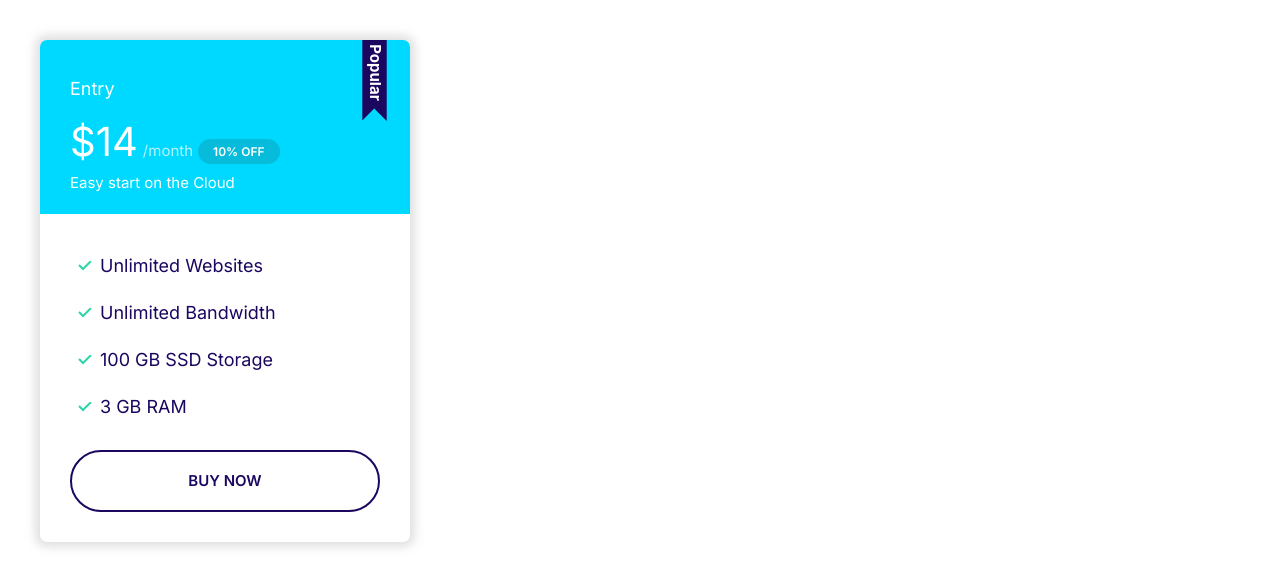
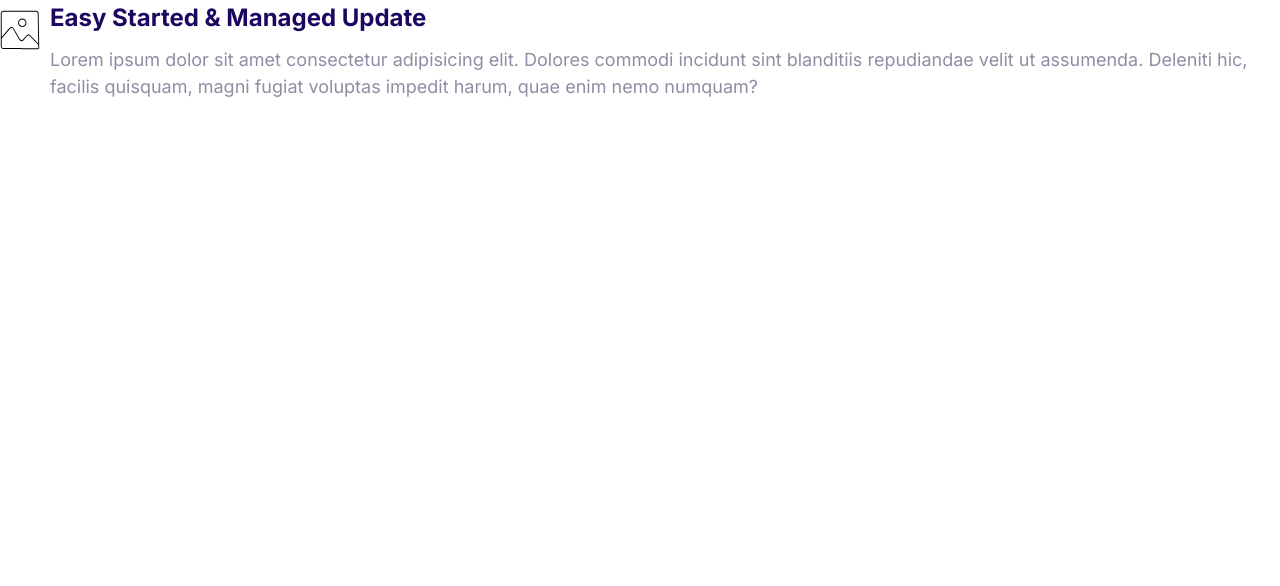
Before and after one commit to ryfatron/Moshify, a plain HTML site: page index.html in a window 1280 px wide. Drawn offline with Linux system fonts and the light colour scheme.

Commit message:
Define Medias

```diff
--- a/css/style.css
+++ b/css/style.css
@@ -348,3 +348,18 @@ a {
     width: 3.5rem;
   }
 }
+
+/* Medias */
+.media {
+  display: flex;
+}
+.media__title {
+  margin-top: 0;
+}
+.media__body {
+  margin-left: 1rem;
+}
+.media__image {
+  position: relative;
+  top: 1rem;
+}
--- a/index.html
+++ b/index.html
@@ -1,6 +1,5 @@
 <!DOCTYPE html>
 <html lang="en">
-
   <head>
     <meta charset="UTF-8" />
     <meta http-equiv="X-UA-Compatible" content="IE=edge" />
@@ -8,34 +7,30 @@
     <title>Moshify</title>
     <link rel="preconnect" href="https://fonts.googleapis.com" />
     <link rel="preconnect" href="https://fonts.gstatic.com" crossorigin />
-  <link href="https://fonts.googleapis.com/css2?family=Inter:wght@400;600;700&display=swap" rel="stylesheet" />
+    <link
+      href="https://fonts.googleapis.com/css2?family=Inter:wght@400;600;700&display=swap"
+      rel="stylesheet"
+    />
     <link rel="stylesheet" href="css/normalize.css" />
     <link rel="stylesheet" href="css/style.css" />
   </head>
 
   <body>
-  <div style="width: 450px; padding: 4rem;">
-    <div class="plan plan--popular">
-      <div class="card card--secondary">
-        <div class="card__header">
-          <h2 class="plan__name">Entry</h2>
-          <span class="plan__price">$14</span>
-          <span class="plan__bill-cycle">/month</span>
-          <span class="badge badge--small">10% OFF</span>
-          <span class="plan__description">Easy start on the Cloud</span>
+    <div class="media">
+      <div class="media__image">
+        <svg class="icon icon--primary">
+          <use xlink:href="image/sprite.svg#snap"></use>
+        </svg>
       </div>
-        <div class="card__body">
-          <ul class="list list--tick">
-            <li class="list__item">Unlimited Websites</li>
-            <li class="list__item">Unlimited Bandwidth</li>
-            <li class="list__item">100 GB SSD Storage</li>
-            <li class="list__item">3 GB RAM</li>
-          </ul>
-          <button class="btn btn--outline btn--block">Buy Now</button>
-        </div>
-      </div>
+      <div class="media__body">
+        <h3 class="media__title">Easy Started & Managed Update</h3>
+        <p>
+          Lorem ipsum dolor sit amet consectetur adipisicing elit. Dolores
+          commodi incidunt sint blanditiis repudiandae velit ut assumenda.
+          Deleniti hic, facilis quisquam, magni fugiat voluptas impedit harum,
+          quae enim nemo numquam?
+        </p>
       </div>
     </div>
   </body>
-
 </html>
```
Also changed, not shown: components/medias.html (added, +16 -0 lines). Lines whose indentation alone changed are shown as unchanged.
